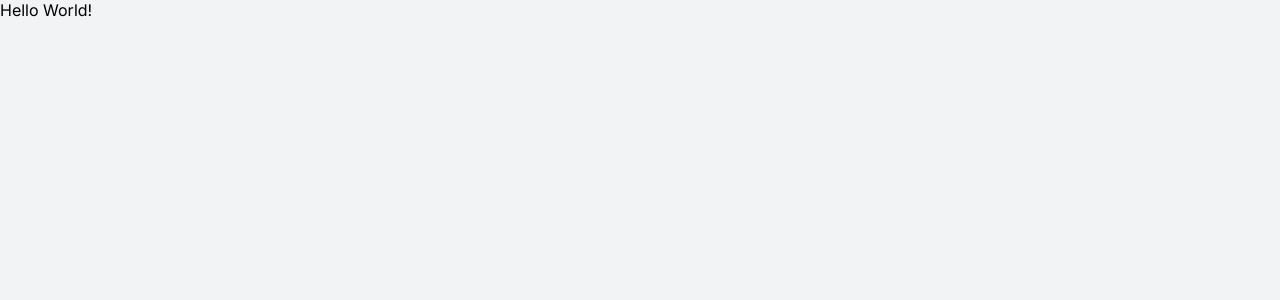
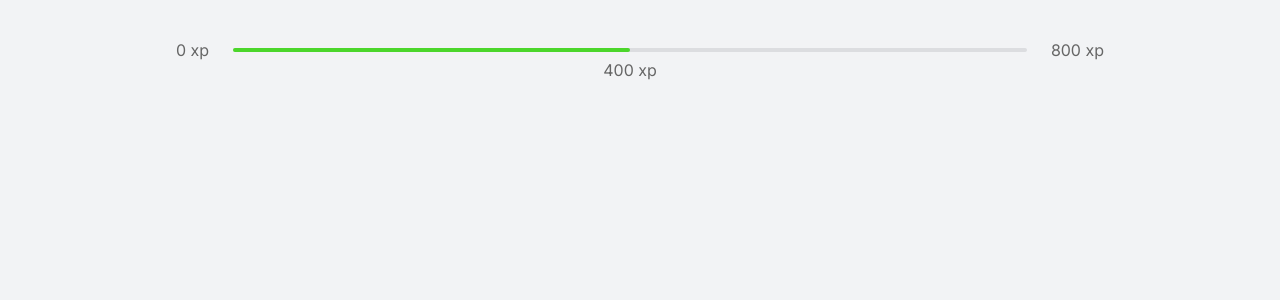
Before and after one commit to lsferreirapel/nlw4-moveit, a React (Create React App) app in the folder web/: page / in a window 1280 px wide. Shown: the top 300 px of the page. Built offline with nearby package versions, Linux system fonts and the light colour scheme.

Commit message:
:art: Create "ExperienceBar" component
AULA 01: Improve some global css setups and create new components
  to show user experience

```diff
--- a/web/src/App.tsx
+++ b/web/src/App.tsx
@@ -1,11 +1,13 @@
-import GlobalStyles from './styles/global';
+import GlobalStyles, { Container } from './styles/global';
+
+import ExperienceBar from './components/ExperienceBar'
 
 function App() {
   return (
     <>
-      <div className="App">
-        Hello World!
-      </div>
+      <Container>
+        <ExperienceBar />
+      </Container>
       <GlobalStyles />
     </>
   );
--- /dev/null
+++ b/web/src/components/ExperienceBar/index.tsx
@@ -0,0 +1,18 @@
+import React from 'react';
+import { Container, Bar } from './styles';
+
+const ExperienceBar: React.FC = () => {
+  return (
+    <Container>
+      <span>0 xp</span>
+      <Bar value={50}>
+        <div className="experience"/>
+        <span className="experience-label">400 xp</span>
+      </Bar>
+      <span>800 xp</span>
+
+    </Container>
+  );
+}
+
+export default ExperienceBar;
--- /dev/null
+++ b/web/src/components/ExperienceBar/styles.ts
@@ -0,0 +1,37 @@
+import styled from 'styled-components';
+
+export const Container = styled.header`
+ display: flex;
+ align-items: center;
+
+ & > span {
+  font-size: 1rem;
+ }
+
+`;
+
+interface ExperienceProps {
+  value: number;
+}
+export const Bar = styled.div<ExperienceProps>`
+  position: relative;
+  flex: 1;
+  height: 4px;
+  border-radius:4px;
+  background: var(--gray-line);
+  margin: 0 1.5rem;
+
+  .experience {
+    height: 4px;
+    border-radius:4px;
+    width: ${props => props.value}%;
+    background: var(--green);
+  }
+
+  .experience-label {
+    position: absolute;
+    top: 12px;
+    left: ${props => props.value}%;
+    transform: translateX(-50%);
+  }
+`;
--- a/web/src/styles/global.ts
+++ b/web/src/styles/global.ts
@@ -1,18 +1,32 @@
-import { createGlobalStyle } from 'styled-components';
+import styled, { createGlobalStyle } from 'styled-components';
 
 export default createGlobalStyle`
   :root {
     /* Default colors setup */
 
-    --blue-light: #5965E0;
+    --white: #fff;
+    --background: #F2F3F5;
+    --gray-line: #DCDDE0;
+    --text: #666666;
+    --text-highlight: #B2B9FF;
+    --title: #2E384D;
+    --red: #E83F5B;
+    --green: #4CD62B;
+    --blue: #5965E0;
     --blue-dark: #4953B8;
-    --green: #4CD62B;
-    --red: #E83F5B;
-    --blue-text: #B2B9FF;
-    --title: #2E384D;
-    --text: #666666;
-    --gray-line: #DCDDE0;
-    --background: #F2F3F5;
+    --blue-twitter: #2AA9E0;
+  }
+
+  /* Set font-size to lower devices */
+  @media(max-width: 1080px) {
+    html {
+      font-size: 93.75%;
+    }
+  }
+  @media(max-width: 720px) {
+    html {
+      font-size: 87.5%;
+    }
   }
 
   /* CSS RESET */
@@ -24,10 +38,11 @@ export default createGlobalStyle`
 
   body {
     background: var(--background);
+    color: var(--text);
   }
 
   body, input, textarea, button {
-    font: 400 16px "Inter", sans-serif;
+    font: 400 1rem "Inter", sans-serif;
   }
 
   button {
@@ -39,3 +54,13 @@ export default createGlobalStyle`
     text-decoration: none;
   }
 `;
+
+export const Container = styled.div`
+  display: flex;
+  flex-direction: column;
+
+  height: 100vh;
+  max-width: 992px;
+  margin: 0 auto;
+  padding: 2.5rem 2rem;
+`
```
